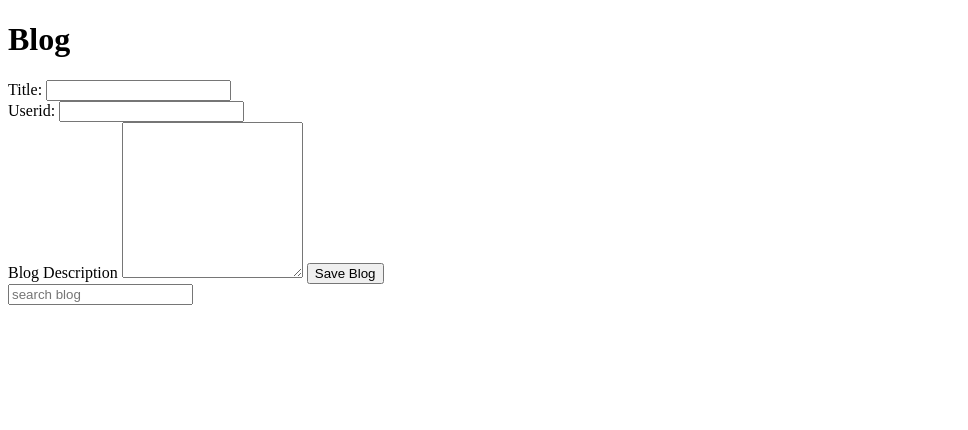
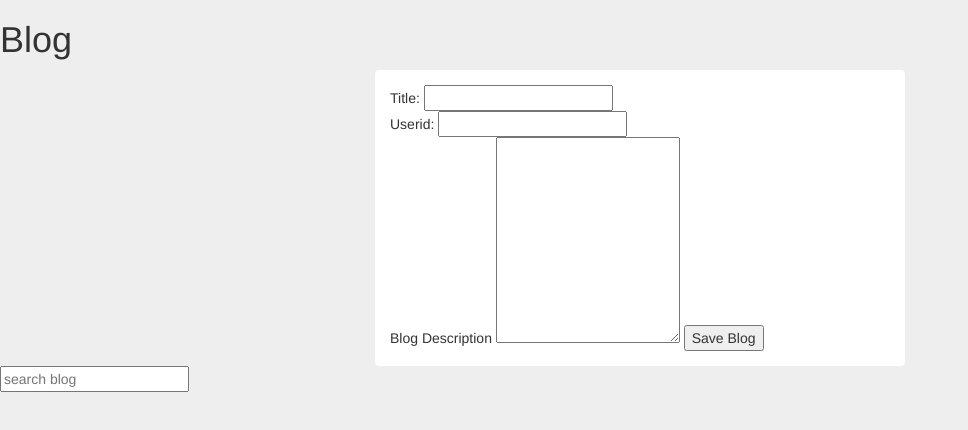
Before and after one commit to ShravyaSravs/UrTweetsFrntend, a plain HTML site: page WebContent/Blog/blog.html at #/forum in a window 1280 px wide. Shown: the whole page, without its empty margins (0-968 px from the left). Drawn offline with nearby package versions, Linux system fonts and the light colour scheme; files that its build step writes are made by us from their sources; no server answers.

Commit message:
css added

```diff
--- a/WebContent/Blog/blog.html
+++ b/WebContent/Blog/blog.html
@@ -4,6 +4,9 @@
 <meta charset="ISO-8859-1">
 <title>Insert title here</title>
 <script type="text/javascript"  src="../resources/angular.min.js"></script>
+<link rel="stylesheet" href="https://maxcdn.bootstrapcdn.com/bootstrap/3.3.7/css/bootstrap.min.css">
+<script type="text/javascript" src="blogctrl.js"></script>
+<link href="resources/blog.css" rel="stylesheet">
 </head>
 <body data-ng-app="myApp">
 	<h1>Blog</h1>
--- /dev/null
+++ b/WebContent/resources/blog.css
@@ -0,0 +1,16 @@
+body {
+    background-color: #eee;
+}
+
+*[role="form"] {
+    max-width: 530px;
+    padding: 15px;
+    margin: 0 auto;
+    background-color: #fff;
+    border-radius: 0.3em;
+}
+
+*[role="form"] h2 {
+    margin-left: 5em;
+    margin-bottom: 1em;
+}
```
Also changed, not shown: WebContent/Forum/Forum.html (+1 -0 lines), WebContent/index.html (+3 -3 lines).
